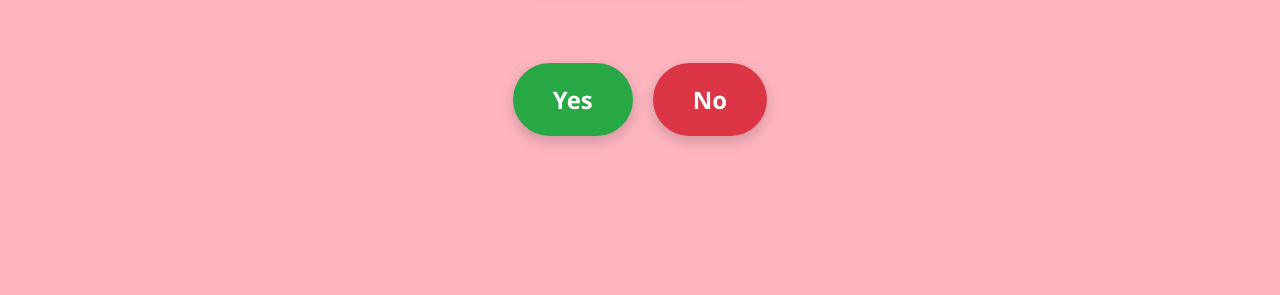
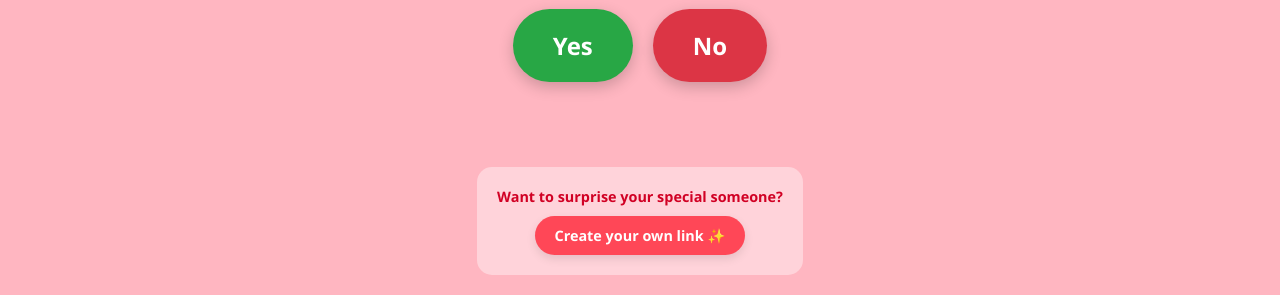
Before and after one commit to R0mb0/Be_my_valentine, a plain HTML site: page docs/index.html in a window 1280 px wide. Shown: the part 505-800 px from the top of the page. Drawn offline with Linux system fonts and the light colour scheme.

Commit message:
Update index.html

```diff
--- a/docs/index.html
+++ b/docs/index.html
@@ -173,6 +173,12 @@
         </div>
 
         <h2 id="sub-text">You just made me the happiest person! ❤️</h2>
+
+        <div style="margin-top: auto; padding: 20px; background: rgba(255,255,255,0.4); border-radius: 15px; text-align: center; max-width: 90%; margin-bottom: 20px;">
+            <p style="color: #d10024; font-weight: bold; margin-bottom: 10px; font-size: 0.9rem;">Want to surprise your special someone?</p>
+            <a href="https://r0mb0.github.io/Love_link_generator/" style="background-color: #ff4757; color: white; padding: 10px 20px; border-radius: 20px; text-decoration: none; font-weight: bold; display: inline-block; box-shadow: 0 4px 10px rgba(0,0,0,0.1); font-size: 0.9rem; transition: transform 0.2s;" onmouseover="this.style.transform='scale(1.05)'" onmouseout="this.style.transform='scale(1)'">Create your own link ✨</a>
+        </div>
+
     </div>
 
     <script>
```
